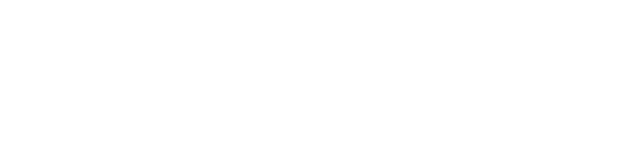
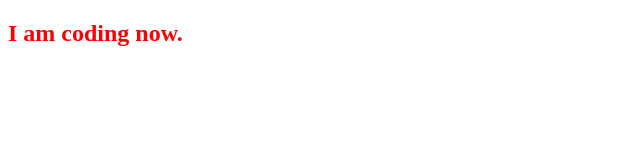
Before and after one commit to PG-Nasir/my-second-repo, a plain HTML site: page index.html in a window 1280 px wide. Shown: the whole page, without its empty margins (0-640 px from the left). Drawn offline with Linux system fonts and the light colour scheme.

Commit message:
second commit

```diff
--- a/index.html
+++ b/index.html
@@ -5,8 +5,10 @@
     <meta http-equiv="X-UA-Compatible" content="IE=edge">
     <meta name="viewport" content="width=device-width, initial-scale=1.0">
     <title>My second reposity</title>
+    <link rel="stylesheet" href="style.css">
 </head>
 <body>
+    <h2>I am coding now.</h2>
 
 </body>
 </html>
--- /dev/null
+++ b/style.css
@@ -0,0 +1,3 @@
+h2{
+    color:red;
+}
```
